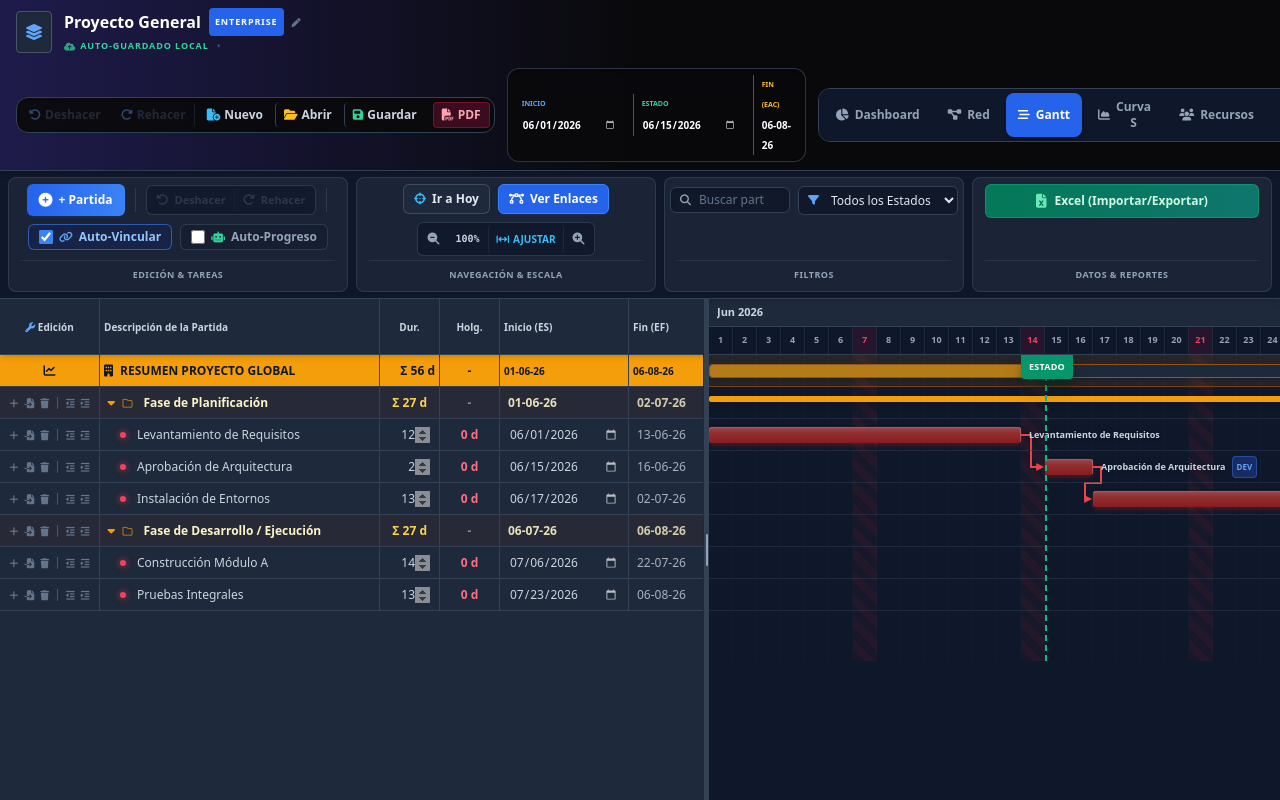
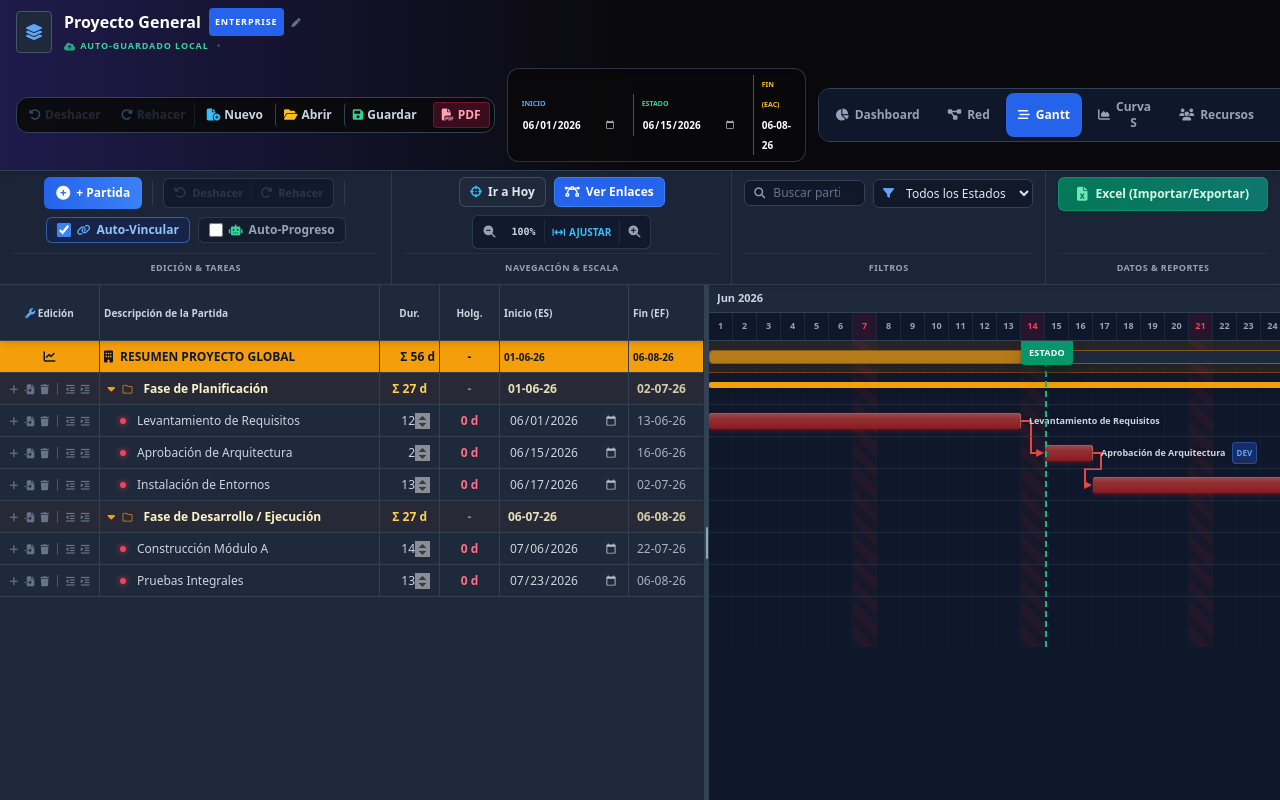
Before and after one commit to j0t4inc0de/project-master-enterprise, a React (Vite) app: page / in a window 1280 px wide. Built offline with nearby package versions, Linux system fonts and the light colour scheme.

Commit message:
style(ribbon): convert toolbar into a continuous edge-to-edge ribbon with zero dead space

```diff
--- a/src/components/Gantt/GanttToolbar.jsx
+++ b/src/components/Gantt/GanttToolbar.jsx
@@ -40,20 +40,17 @@ export const GanttToolbar = ({ onGoToToday, onFitZoom }) => {
       if ((e.ctrlKey || e.metaKey) && !e.altKey) {
         if (e.key === 'z' || e.key === 'Z') {
           if (e.shiftKey) {
-            // Ctrl + Shift + Z -> Rehacer
             if (!isInput && redo) {
               e.preventDefault();
               redo();
             }
           } else {
-            // Ctrl + Z -> Deshacer
             if (!isInput && undo) {
               e.preventDefault();
               undo();
             }
           }
         } else if (e.key === 'y' || e.key === 'Y') {
-          // Ctrl + Y -> Rehacer
           if (!isInput && redo) {
             e.preventDefault();
             redo();
@@ -70,10 +67,9 @@ export const GanttToolbar = ({ onGoToToday, onFitZoom }) => {
   const zoomPct = Math.round((zoom / 24) * 100);
 
   return (
-    <div className="w-full flex flex-col shrink-0 border-b border-[#334155] bg-[#0f172a] shadow-md z-20 select-none">
-      <div className="w-full px-2 py-1.5 flex flex-wrap lg:flex-nowrap items-stretch gap-2 overflow-x-auto custom-scrollbar">
-        {/* GRUPO 1: EDICIÓN & TAREAS */}
-        <div className="flex-1 min-w-[340px] flex flex-col justify-between bg-[#1e293b]/80 border border-slate-700/80 hover:border-slate-600 rounded-lg px-3 py-1.5 shadow-sm transition-all">
+    <div className="w-full flex shrink-0 border-b border-slate-700/90 bg-[#1e293b] shadow-md z-20 select-none overflow-x-auto custom-scrollbar">
+      {/* SECCIÓN 1: EDICIÓN & TAREAS */}
+      <div className="flex-[1.4] min-w-[340px] px-3 py-1.5 flex flex-col justify-between border-r border-slate-700/80 bg-slate-900/20 hover:bg-slate-900/40 transition-colors">
         <div className="flex items-center justify-center gap-2 min-h-[32px] flex-wrap">
           {/* Botón + Partida */}
           <button
@@ -89,7 +85,7 @@ export const GanttToolbar = ({ onGoToToday, onFitZoom }) => {
           <div className="h-6 w-[1px] bg-slate-700/80 mx-0.5"></div>
 
           {/* Botones Deshacer y Rehacer */}
-            <div className="flex items-center bg-slate-900/70 p-0.5 rounded-md border border-slate-700/80">
+          <div className="flex items-center bg-slate-900/80 p-0.5 rounded-md border border-slate-700/80">
             <button
               onClick={undo}
               disabled={!canUndo}
@@ -128,7 +124,7 @@ export const GanttToolbar = ({ onGoToToday, onFitZoom }) => {
             className={`flex items-center gap-1.5 text-xs font-semibold px-2.5 py-1 rounded-md border cursor-pointer transition-all whitespace-nowrap ${
               autoLink
                 ? 'bg-blue-950/60 border-blue-500/60 text-blue-300 shadow-inner'
-                  : 'bg-slate-900/40 border-slate-700/80 text-slate-400 hover:text-slate-200 hover:bg-slate-800/60'
+                : 'bg-slate-900/50 border-slate-700/80 text-slate-400 hover:text-slate-200 hover:bg-slate-800/60'
             }`}
           >
             <input
@@ -147,7 +143,7 @@ export const GanttToolbar = ({ onGoToToday, onFitZoom }) => {
             className={`flex items-center gap-1.5 text-xs font-semibold px-2.5 py-1 rounded-md border cursor-pointer transition-all whitespace-nowrap ${
               autoProgress
                 ? 'bg-emerald-950/60 border-emerald-500/60 text-emerald-300 shadow-inner'
-                  : 'bg-slate-900/40 border-slate-700/80 text-slate-400 hover:text-slate-200 hover:bg-slate-800/60'
+                : 'bg-slate-900/50 border-slate-700/80 text-slate-400 hover:text-slate-200 hover:bg-slate-800/60'
             }`}
           >
             <input
@@ -161,13 +157,13 @@ export const GanttToolbar = ({ onGoToToday, onFitZoom }) => {
           </label>
         </div>
 
-          <span className="text-[9px] font-bold uppercase tracking-wider text-slate-400 text-center select-none pt-1 border-t border-slate-700/50 mt-1 w-full">
+        <span className="text-[9px] font-bold uppercase tracking-wider text-slate-400 text-center select-none pt-1 border-t border-slate-700/40 mt-1 w-full">
           Edición & Tareas
         </span>
       </div>
 
-        {/* GRUPO 2: NAVEGACIÓN & ESCALA */}
-        <div className="flex-1 min-w-[280px] flex flex-col justify-between bg-[#1e293b]/80 border border-slate-700/80 hover:border-slate-600 rounded-lg px-3 py-1.5 shadow-sm transition-all">
+      {/* SECCIÓN 2: NAVEGACIÓN & ESCALA */}
+      <div className="flex-[1.2] min-w-[300px] px-3 py-1.5 flex flex-col justify-between border-r border-slate-700/80 bg-slate-900/20 hover:bg-slate-900/40 transition-colors">
         <div className="flex items-center justify-center gap-2 min-h-[32px] flex-wrap">
           {/* Botón Ir a Hoy */}
           <button
@@ -230,13 +226,13 @@ export const GanttToolbar = ({ onGoToToday, onFitZoom }) => {
           </div>
         </div>
 
-          <span className="text-[9px] font-bold uppercase tracking-wider text-slate-400 text-center select-none pt-1 border-t border-slate-700/50 mt-1 w-full">
+        <span className="text-[9px] font-bold uppercase tracking-wider text-slate-400 text-center select-none pt-1 border-t border-slate-700/40 mt-1 w-full">
           Navegación & Escala
         </span>
       </div>
 
-        {/* GRUPO 3: FILTROS */}
-        <div className="flex-1 min-w-[260px] flex flex-col justify-between bg-[#1e293b]/80 border border-slate-700/80 hover:border-slate-600 rounded-lg px-3 py-1.5 shadow-sm transition-all">
+      {/* SECCIÓN 3: FILTROS */}
+      <div className="flex-[1.1] min-w-[280px] px-3 py-1.5 flex flex-col justify-between border-r border-slate-700/80 bg-slate-900/20 hover:bg-slate-900/40 transition-colors">
         <div className="flex items-center justify-center gap-2 min-h-[32px] w-full">
           {/* Buscador de partidas */}
           <div className="relative flex-1 min-w-[120px] flex items-center">
@@ -276,13 +272,13 @@ export const GanttToolbar = ({ onGoToToday, onFitZoom }) => {
           </div>
         </div>
 
-          <span className="text-[9px] font-bold uppercase tracking-wider text-slate-400 text-center select-none pt-1 border-t border-slate-700/50 mt-1 w-full">
+        <span className="text-[9px] font-bold uppercase tracking-wider text-slate-400 text-center select-none pt-1 border-t border-slate-700/40 mt-1 w-full">
           Filtros
         </span>
       </div>
 
-        {/* GRUPO 4: DATOS & REPORTES */}
-        <div className="flex-1 min-w-[200px] flex flex-col justify-between bg-[#1e293b]/80 border border-slate-700/80 hover:border-slate-600 rounded-lg px-3 py-1.5 shadow-sm transition-all">
+      {/* SECCIÓN 4: DATOS & REPORTES */}
+      <div className="flex-[0.8] min-w-[200px] px-3 py-1.5 flex flex-col justify-between bg-slate-900/20 hover:bg-slate-900/40 transition-colors">
         <div className="flex items-center justify-center gap-2 min-h-[32px]">
           {/* Botón Excel (Importar/Exportar) */}
           <button
@@ -295,11 +291,10 @@ export const GanttToolbar = ({ onGoToToday, onFitZoom }) => {
           </button>
         </div>
 
-          <span className="text-[9px] font-bold uppercase tracking-wider text-slate-400 text-center select-none pt-1 border-t border-slate-700/50 mt-1 w-full">
+        <span className="text-[9px] font-bold uppercase tracking-wider text-slate-400 text-center select-none pt-1 border-t border-slate-700/40 mt-1 w-full">
           Datos & Reportes
         </span>
       </div>
     </div>
-    </div>
   );
 };
```
Lines whose indentation alone changed are shown as unchanged.
